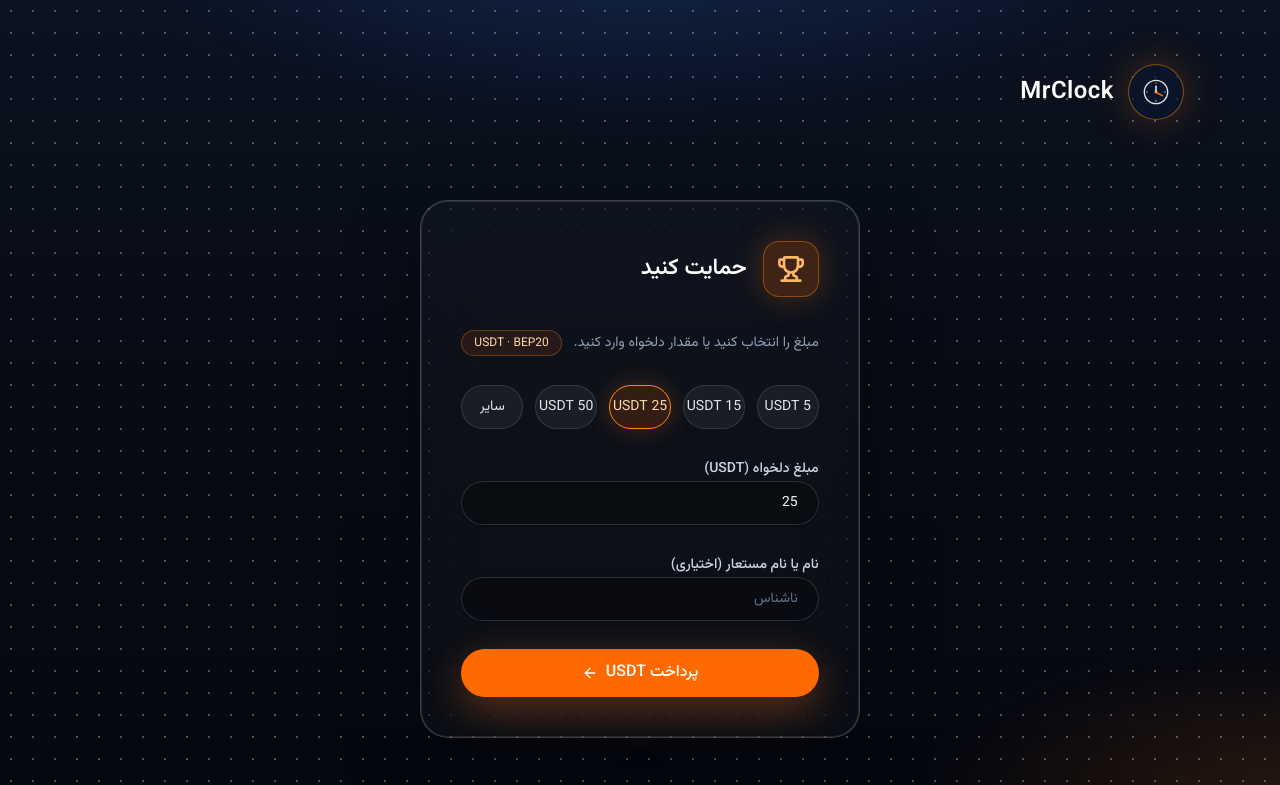
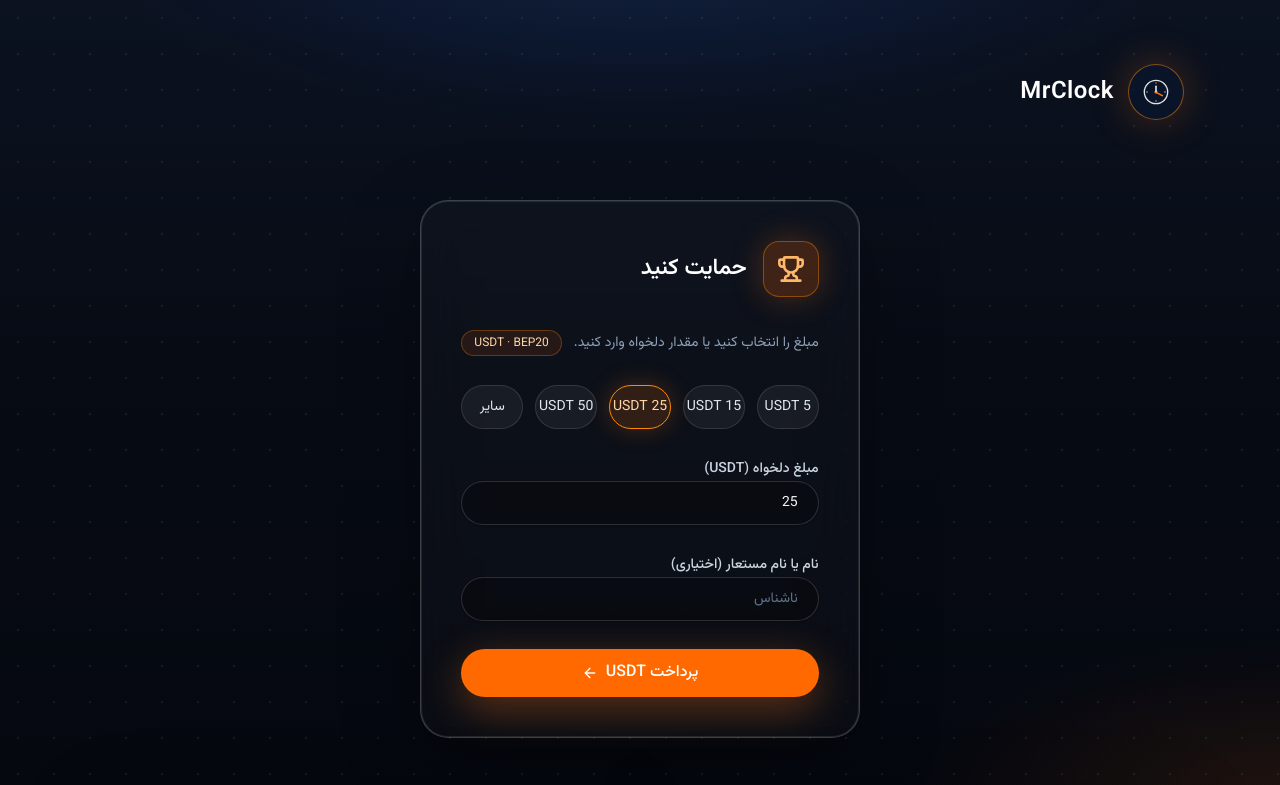
Before and after one commit to Mrclocks/DonatePage, a Next.js app: page / in a window 1280 px wide. Shown: the top 785 px of the page. Built offline with nearby package versions, Linux system fonts and the light colour scheme; no server answers; the database is empty.

Commit message:
Soften dotted background spacing and contrast
Increase dot spacing and lower opacity so the night pattern stays
subtle instead of dense and loud.

Co-authored-by: Mr.Clock <Mrclocks@users.noreply.github.com>

```diff
--- a/src/app/globals.css
+++ b/src/app/globals.css
@@ -39,12 +39,12 @@ body::before {
   position: fixed;
   inset: 0;
   z-index: 0;
-  opacity: 0.9;
+  opacity: 0.45;
   background-image:
-    radial-gradient(circle, rgba(186, 198, 220, 0.45) 1.1px, transparent 1.35px),
+    radial-gradient(circle, rgba(186, 198, 220, 0.22) 0.7px, transparent 1px),
     radial-gradient(ellipse 80% 50% at 50% -10%, rgba(56, 120, 255, 0.1), transparent 55%),
     radial-gradient(ellipse 60% 40% at 100% 100%, rgba(249, 115, 22, 0.08), transparent 50%);
-  background-size: 22px 22px, 100% 100%, 100% 100%;
+  background-size: 36px 36px, 100% 100%, 100% 100%;
   background-position: 0 0, center, center;
 }
 
```
